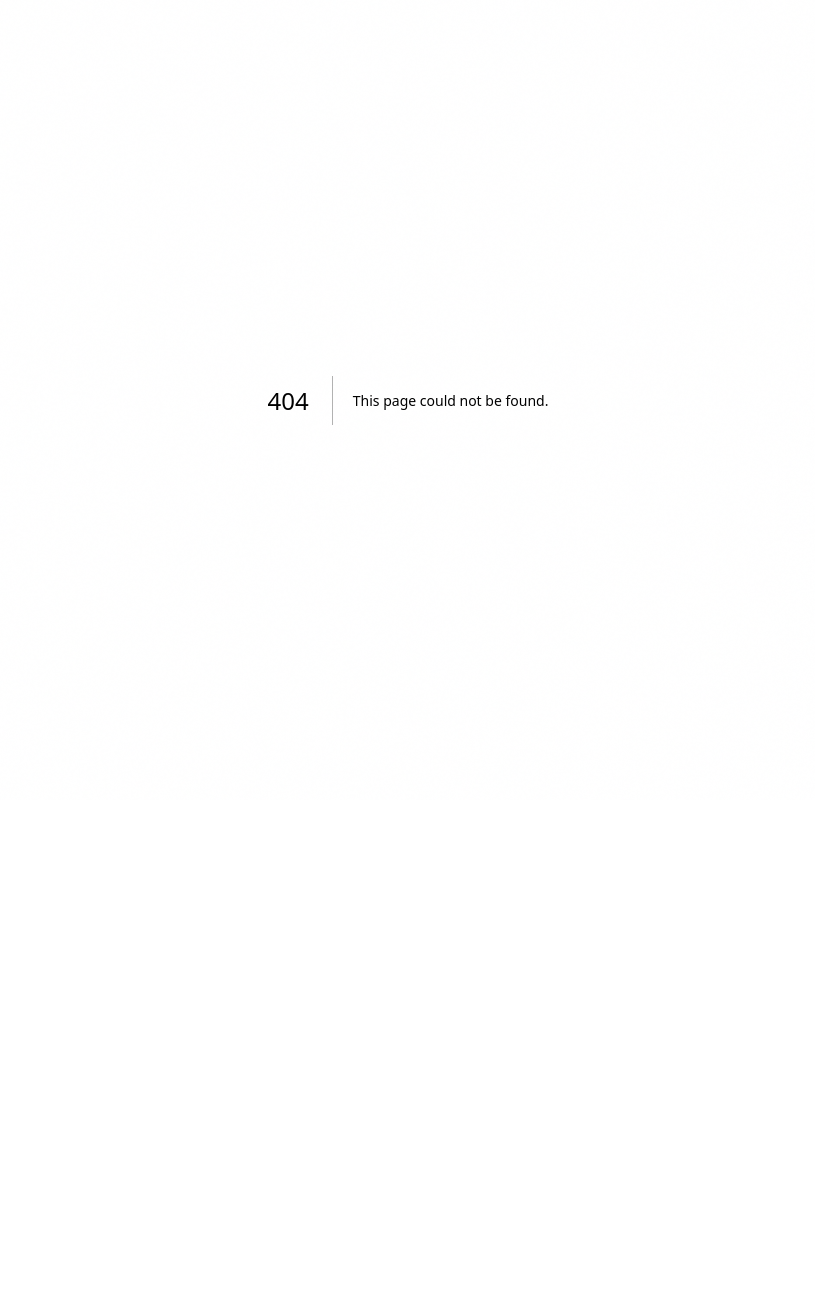
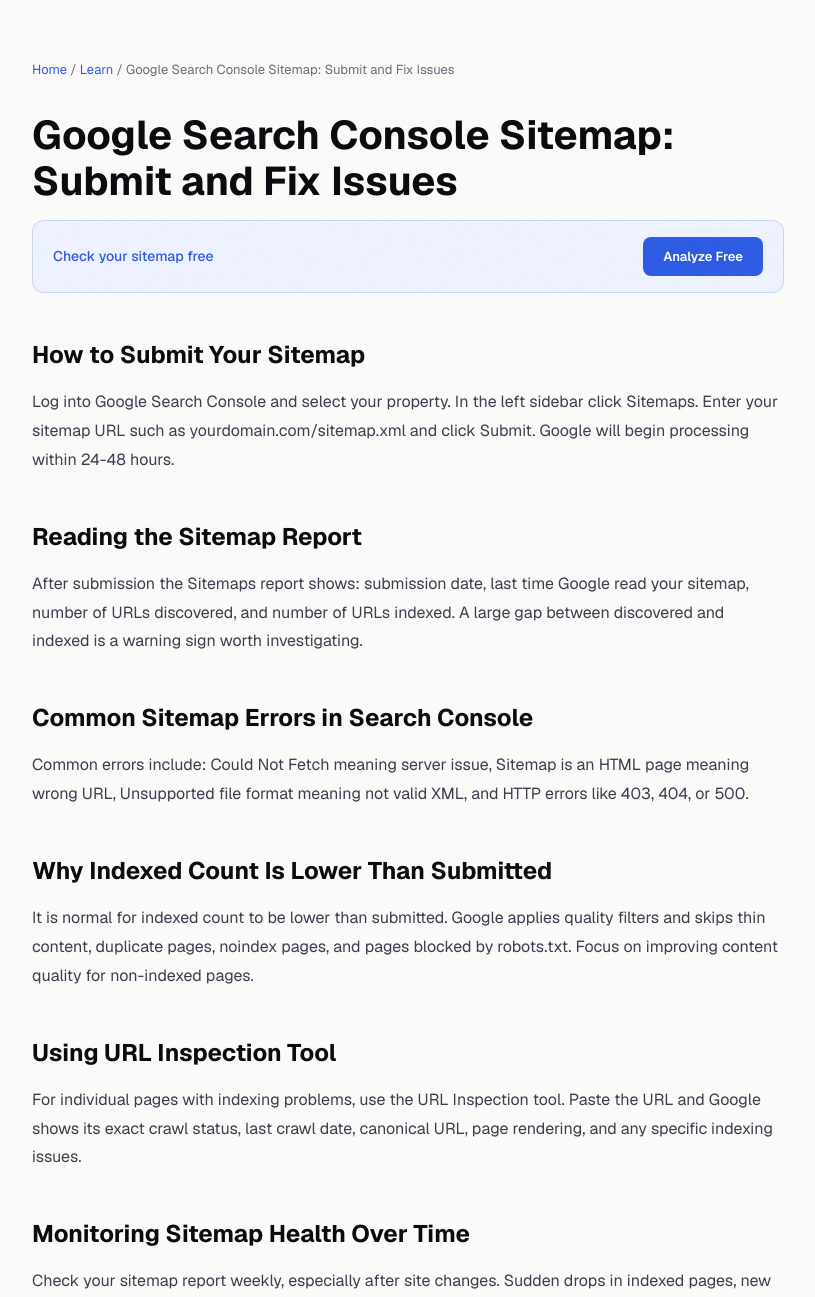
Before and after one commit to Watermelon-Coctail-Bar/sitemap-fixer, a Next.js app: page /learn/google-search-console-sitemap in a window 1280 px wide. Before the commit this address had no page. Shown: the top 1297 px of the page, without its empty margins (232-1047 px from the left). Before the commit the page ends 800 px from the top, so only its background shows below. Built offline with nearby package versions, Linux system fonts and the light colour scheme.

Commit message:
Implement Google Search Console Sitemap guide page
This page provides detailed instructions on submitting a sitemap to Google Search Console, monitoring its status, and addressing common errors. It also includes a call-to-action for sitemap analysis and related guides for further assistance.

```diff
--- /dev/null
+++ b/src/app/learn/google-search-console-sitemap/page.tsx
@@ -0,0 +1,28 @@
+import type { Metadata } from 'next';
+export const metadata: Metadata = { title: 'Google Search Console Sitemap: Submit, Monitor, and Fix | SitemapFixer', description: 'Learn how to submit your sitemap in Google Search Console, monitor indexing status, and fix common sitemap errors that prevent pages from being indexed.', alternates: { canonical: 'https://sitemapfixer.com/learn/google-search-console-sitemap' }, openGraph: { title: 'Google Search Console Sitemap: Submit and Fix Issues', description: 'Learn how to submit your sitemap in Google Search Console, monitor indexing status, and fix common sitemap errors that prevent pages from being indexed.', url: 'https://sitemapfixer.com/learn/google-search-console-sitemap', type: 'article' } };
+export default function Page() { return (
+  <div style={{ maxWidth: 800, margin: '0 auto', padding: '60px 24px' }}>
+    <nav style={{ fontSize: 13, color: '#6b6b7d', marginBottom: 32 }}><a href="/" style={{ color: '#2d5be3', textDecoration: 'none' }}>Home</a>{' / '}<a href="/learn" style={{ color: '#2d5be3', textDecoration: 'none' }}>Learn</a>{' / '}<span>Google Search Console Sitemap: Submit and Fix Issues</span></nav>
+    <h1 style={{ fontSize: 40, fontWeight: 700, color: '#0a0a0f', marginBottom: 16, lineHeight: 1.15 }}>Google Search Console Sitemap: Submit and Fix Issues</h1>
+    <div style={{ background: '#eef1ff', border: '1px solid rgba(45,91,227,0.2)', borderRadius: 12, padding: '16px 20px', marginBottom: 40, display: 'flex', alignItems: 'center', justifyContent: 'space-between', gap: 16 }}><span style={{ fontSize: 14, color: '#2d5be3', fontWeight: 500 }}>Check your sitemap free</span><a href="/" style={{ background: '#2d5be3', color: 'white', padding: '10px 20px', borderRadius: 8, textDecoration: 'none', fontWeight: 600, fontSize: 13 }}>Analyze Free</a></div>
+    <div style={{ fontSize: 16, color: '#3d3d4f', lineHeight: 1.8 }}>
+        <h2 style={{ fontSize: 24, fontWeight: 700, color: '#0a0a0f', marginTop: 40, marginBottom: 12 }}>How to Submit Your Sitemap</h2>
+        <p style={{ marginBottom: 20 }}>Log into Google Search Console and select your property. In the left sidebar click Sitemaps. Enter your sitemap URL such as yourdomain.com/sitemap.xml and click Submit. Google will begin processing within 24-48 hours.</p>
+        <h2 style={{ fontSize: 24, fontWeight: 700, color: '#0a0a0f', marginTop: 40, marginBottom: 12 }}>Reading the Sitemap Report</h2>
+        <p style={{ marginBottom: 20 }}>After submission the Sitemaps report shows: submission date, last time Google read your sitemap, number of URLs discovered, and number of URLs indexed. A large gap between discovered and indexed is a warning sign worth investigating.</p>
+        <h2 style={{ fontSize: 24, fontWeight: 700, color: '#0a0a0f', marginTop: 40, marginBottom: 12 }}>Common Sitemap Errors in Search Console</h2>
+        <p style={{ marginBottom: 20 }}>Common errors include: Could Not Fetch meaning server issue, Sitemap is an HTML page meaning wrong URL, Unsupported file format meaning not valid XML, and HTTP errors like 403, 404, or 500.</p>
+        <h2 style={{ fontSize: 24, fontWeight: 700, color: '#0a0a0f', marginTop: 40, marginBottom: 12 }}>Why Indexed Count Is Lower Than Submitted</h2>
+        <p style={{ marginBottom: 20 }}>It is normal for indexed count to be lower than submitted. Google applies quality filters and skips thin content, duplicate pages, noindex pages, and pages blocked by robots.txt. Focus on improving content quality for non-indexed pages.</p>
+        <h2 style={{ fontSize: 24, fontWeight: 700, color: '#0a0a0f', marginTop: 40, marginBottom: 12 }}>Using URL Inspection Tool</h2>
+        <p style={{ marginBottom: 20 }}>For individual pages with indexing problems, use the URL Inspection tool. Paste the URL and Google shows its exact crawl status, last crawl date, canonical URL, page rendering, and any specific indexing issues.</p>
+        <h2 style={{ fontSize: 24, fontWeight: 700, color: '#0a0a0f', marginTop: 40, marginBottom: 12 }}>Monitoring Sitemap Health Over Time</h2>
+        <p style={{ marginBottom: 20 }}>Check your sitemap report weekly, especially after site changes. Sudden drops in indexed pages, new errors, or a spike in discovered-but-not-indexed pages are early warning signs of technical SEO problems.</p>
+    </div>
+    <div style={{ background: '#0a0a0f', borderRadius: 12, padding: '32px', textAlign: 'center', marginTop: 48 }}><div style={{ fontSize: 20, fontWeight: 700, color: 'white', marginBottom: 8 }}>Analyze your sitemap now</div><div style={{ color: '#9999aa', marginBottom: 20, fontSize: 14 }}>Free analysis in 60 seconds</div><a href="/" style={{ background: 'white', color: '#0a0a0f', padding: '14px 28px', borderRadius: 8, textDecoration: 'none', fontWeight: 700 }}>Analyze My Sitemap</a></div>
+    <div style={{ marginTop: 48, borderTop: '1px solid #e4e4ed', paddingTop: 32 }}><div style={{ fontWeight: 600, color: '#0a0a0f', marginBottom: 16 }}>Related guides</div><ul style={{ listStyle: 'none', padding: 0, display: 'flex', gap: 12, flexWrap: 'wrap' }}>
+          <li><a href="/learn/sitemap-errors-google-search-console" style={{ color: '#2d5be3', textDecoration: 'none', background: '#eef1ff', padding: '6px 14px', borderRadius: 6, fontSize: 13 }}>Sitemap Errors in Search Console</a></li>
+          <li><a href="/learn/submitted-url-not-indexed" style={{ color: '#2d5be3', textDecoration: 'none', background: '#eef1ff', padding: '6px 14px', borderRadius: 6, fontSize: 13 }}>Submitted URL Not Indexed</a></li>
+          <li><a href="/learn/sitemap-not-working" style={{ color: '#2d5be3', textDecoration: 'none', background: '#eef1ff', padding: '6px 14px', borderRadius: 6, fontSize: 13 }}>Sitemap Not Working</a></li>
+    </ul></div>
+  </div>); }
```
